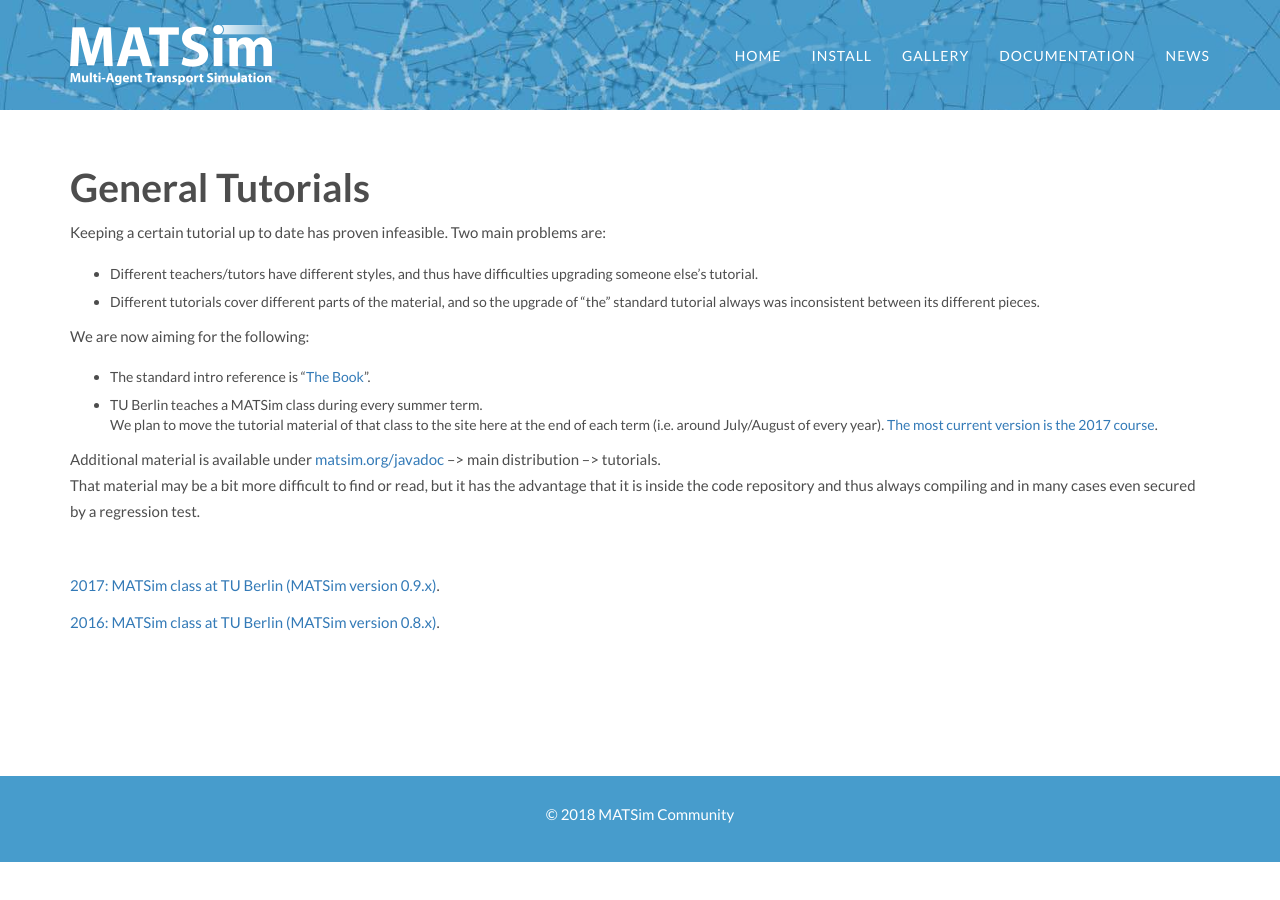
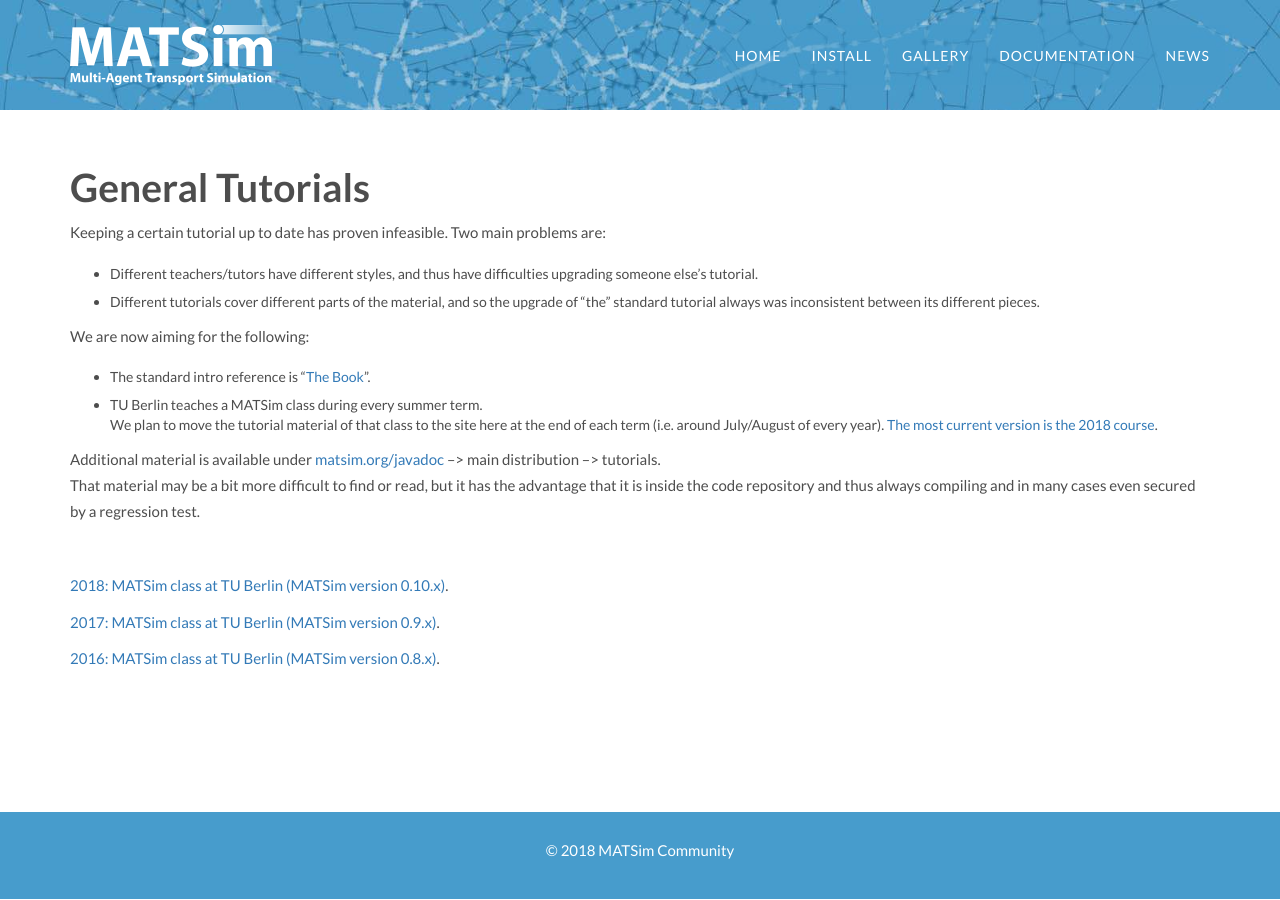
Before and after one commit to matsim-org/jekyll-website, a Jekyll site: the page built from docs/tutorials/general.md, in a window 1280 px wide. Built offline with Jekyll 4.4.1, drawn with Linux system fonts in a browser that asks for light colours; some web fonts are replaced.

Commit message:
added 2018 tutorial

```diff
--- a/docs/tutorials/general.md
+++ b/docs/tutorials/general.md
@@ -17,7 +17,7 @@
 - TU Berlin teaches a MATSim class during every summer term.
 We plan to move the tutorial material of that class to the site
 here at the end of each term (i.e. around July/August of every year).
-[The most current version is the 2017 course](/content/2017-matsim-class-tu-berlin-matsim-version-09x).
+[The most current version is the 2018 course](/content/2018-matsim-class-tu-berlin-matsim-version-010x).
 
 Additional material is available under [matsim.org/javadoc](/javadoc) --> main distribution --> tutorials.
 That material may be a bit more difficult to find or read, but it has the advantage
@@ -26,6 +26,7 @@
 
 &nbsp;
 
+[2018: MATSim class at TU Berlin (MATSim version 0.10.x)](/content/2018-matsim-class-tu-berlin-matsim-version-010x).
 
 [2017: MATSim class at TU Berlin (MATSim version 0.9.x)](/content/2017-matsim-class-tu-berlin-matsim-version-09x).
 
```
Also changed, not shown: content/2018-matsim-class-tu-berlin-matsim-version-010x.md (added, +25 -0 lines).
